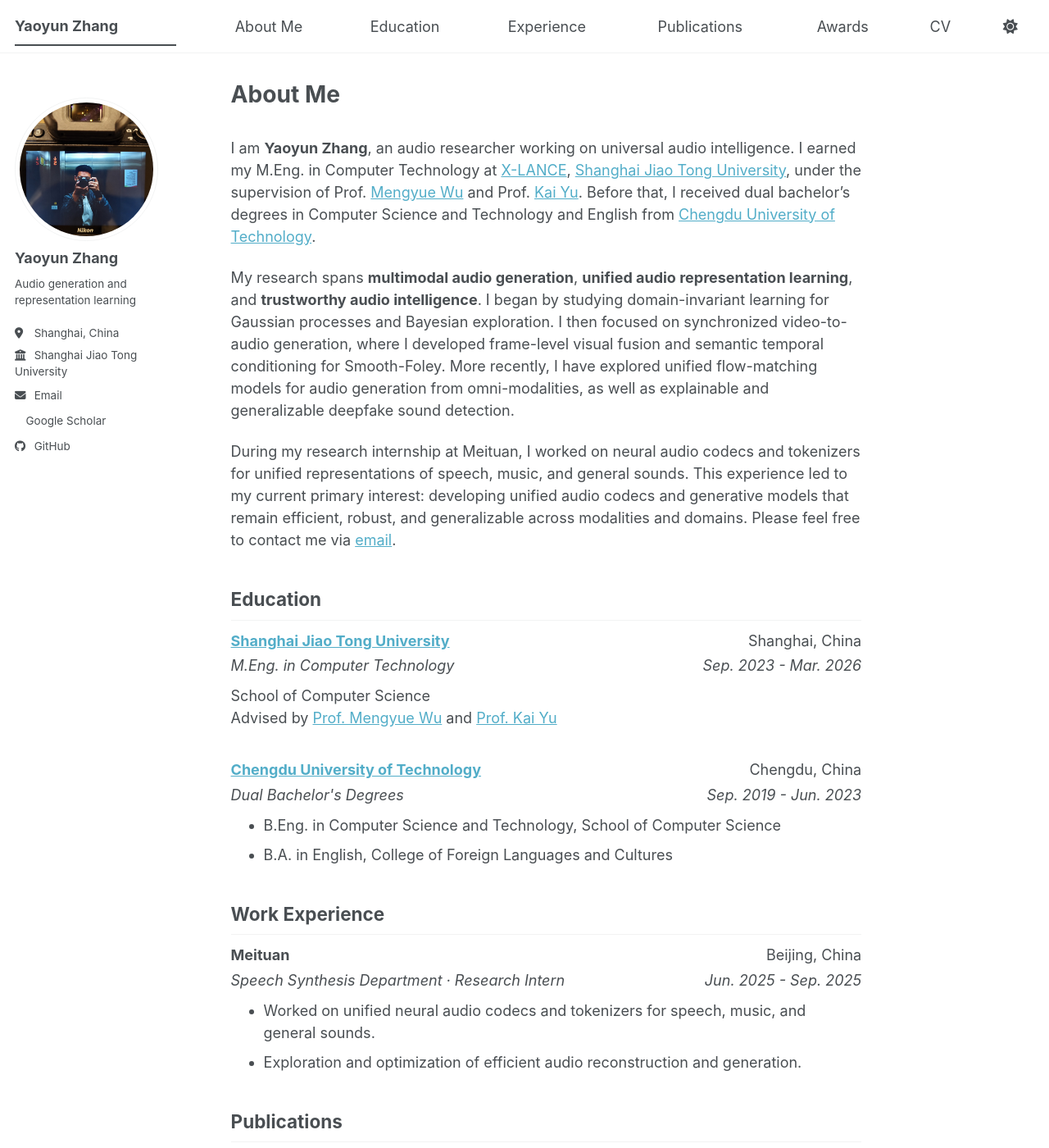
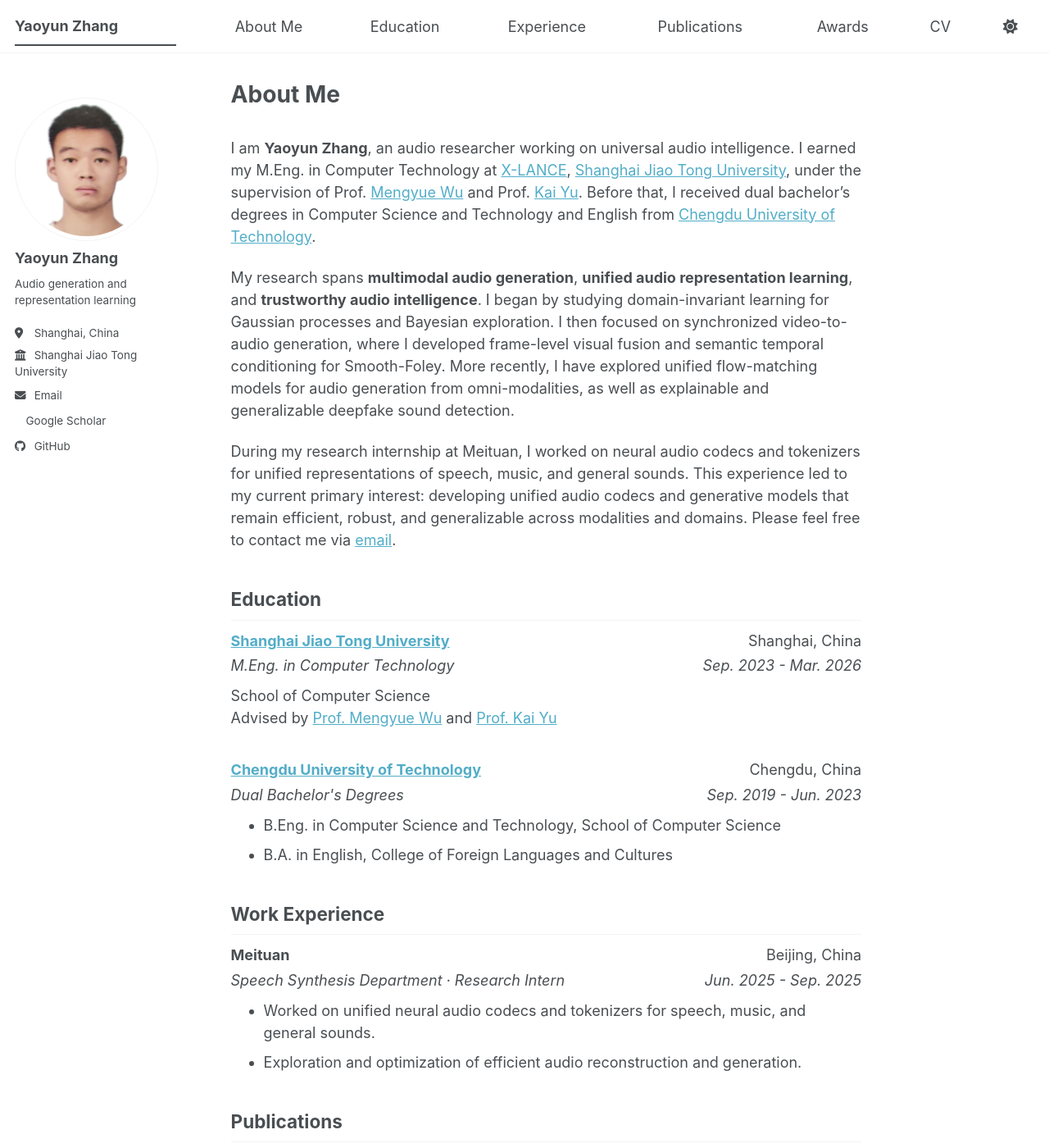
Before and after one commit to Danny-C-Auditore/dannyzhang.github.io, a Jekyll site: the page built from _pages/about.md, in a window 1280 px wide and 1400 px high. Shown: the whole window at 82% size. Built offline with Jekyll 4.4.1, drawn with Linux system fonts in a browser that asks for light colours; a style sheet for code colours, icons or effects is not loaded.

Commit message:
Update homepage portrait

```diff
--- a/_config.yml
+++ b/_config.yml
@@ -23,7 +23,7 @@ repository               : "Danny-C-Auditore/dannyzhang.github.io"
 #               Additional customization can be done by editing /_includes/author-profile.html
 author:
   # Biographic information
-  avatar           : "yaoyun-zhang-centered.jpg"
+  avatar           : "yaoyun-zhang-portrait.jpg"
   name             : "Yaoyun Zhang"
   pronouns         : # example: "she/her"
   bio              : "Audio generation and representation learning"
--- a/assets/css/main.scss
+++ b/assets/css/main.scss
@@ -43,7 +43,7 @@
   width: 175px;
   height: 175px;
   object-fit: cover;
-  object-position: 82% 58%;
+  object-position: 50% 40%;
 }
 
 .author__urls li.author__desktop {
```
Also changed, not shown: images/yaoyun-zhang-portrait.jpg (added).
